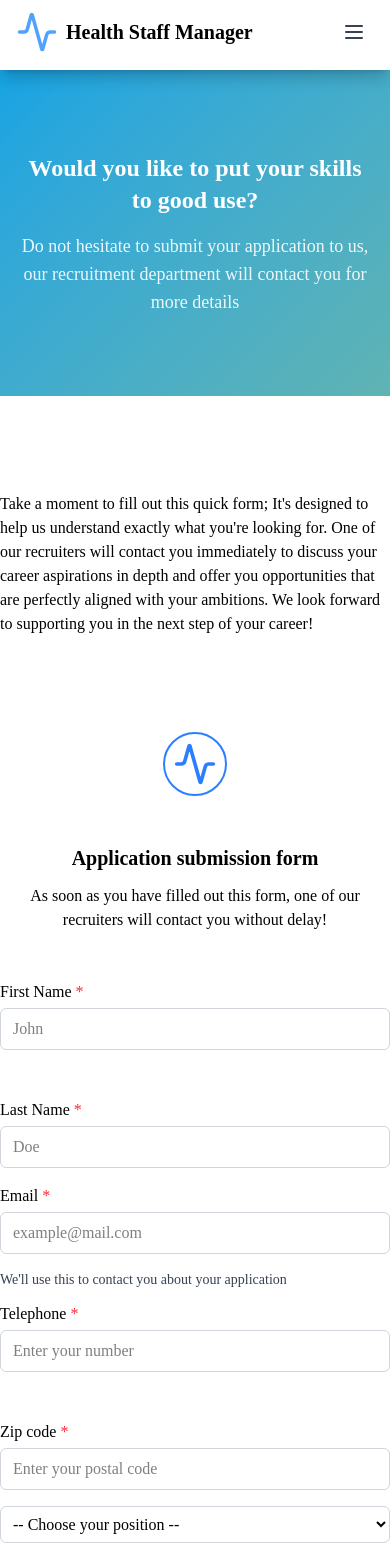
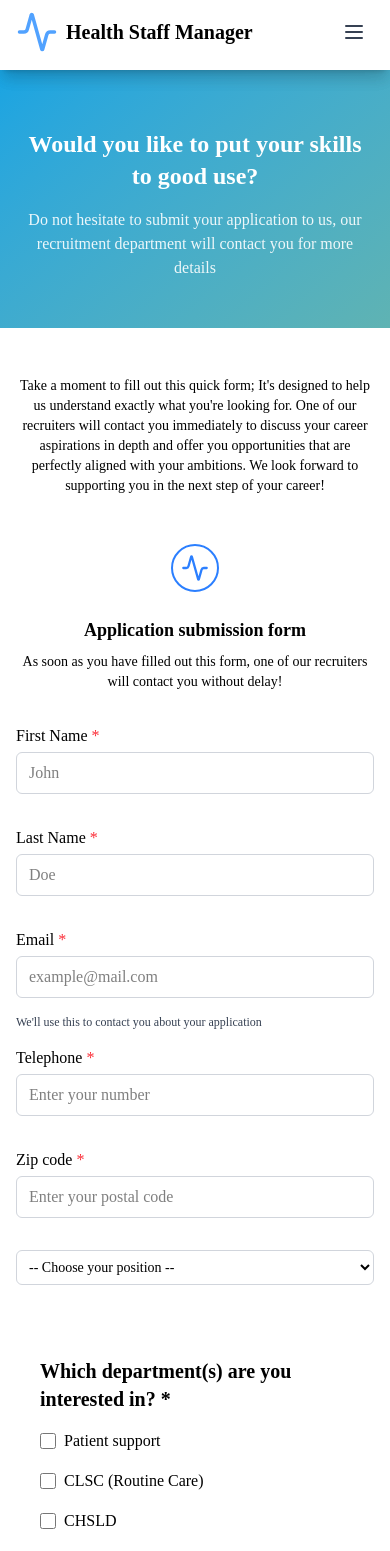
Before and after one commit to Interface-corporation/Heath_staff_management_fn-, a React (Vite) app: page /ApplyPage in a window 390 px wide. Shown: the top 1551 px of the page. Built offline with nearby package versions, Linux system fonts and the light colour scheme.

Commit message:
responsiveness fixed on apply now page

```diff
--- a/src/pages/landing/ApplyPage.jsx
+++ b/src/pages/landing/ApplyPage.jsx
@@ -5,6 +5,7 @@ import Navbar from "../../components/layout/Navbar";
 import Input from "../../components/common/Input";
 import DepartmentSelection from "../../components/layout/DepartmentSelection";
 import JobApplicationForm from "../../components/layout/JobApplicationForm ";
+
 import Button from "../../components/common/Button";
 import Footer from "../../components/layout/Footer";
 
@@ -17,6 +18,7 @@ const ApplyPage = () => {
     Zipcode: "",
     position: "",
   });
+
   const handleChange = (e) => {
     const { id, value } = e.target;
     setFormdata((prev) => ({
@@ -30,24 +32,27 @@ const ApplyPage = () => {
   };
 
   return (
-    <div className="min-h-screen flex flex-col ">
+    <div className="min-h-screen flex flex-col">
       <Navbar />
       <main className="flex-1">
-        <section className="text-white py-20 bg-gradient-to-br from-[#00A2E8] to-[#5FB3B3] pt-38">
+
+        <section className="text-white py-12 md:py-20 bg-gradient-to-br from-[#00A2E8] to-[#5FB3B3] pt-32 md:pt-38">
           <Container className="px-4 sm:px-6 lg:px-8 text-center">
-            <h1 className="text-2xl md:text-3xl font-bold mb-4">
+            <h1 className="text-2xl md:text-3xl lg:text-4xl font-bold mb-4">
               Would you like to put your skills to good use?
             </h1>
-            <p className="text-lg text-white/90 max-w-2xl mx-auto">
+            <p className="text-base md:text-lg text-white/90 max-w-2xl mx-auto">
               Do not hesitate to submit your application to us, our recruitment
               department will contact you for more details
             </p>
           </Container>
         </section>
-        <section>
+
+
+        <section className="pb-12 md:pb-16">
           <Container>
-            <div className="max-w-3xl mx-auto mt-24 text-start">
-              <p>
+            <div className="max-w-3xl mx-auto mt-12 md:mt-24 px-4 sm:px-6 text-center md:text-start">
+              <p className="text-sm md:text-base">
                 Take a moment to fill out this quick form; It's designed to help
                 us understand exactly what you're looking for. One of our
                 recruiters will contact you immediately to discuss your career
@@ -56,21 +61,25 @@ const ApplyPage = () => {
                 supporting you in the next step of your career!
               </p>
             </div>
-            <div className=" max-w-3xl mx-auto mt-24  flex flex-col justify-center items-center ">
-              <ActivityIcon className="h-16 w-16 border-2 border-blue-500 rounded-full p-2 text-blue-500" />
-              <h1 className="mt-12 text-xl font-bold">
+
+
+            <div className="max-w-3xl mx-auto mt-12 md:mt-24 px-4 sm:px-6 flex flex-col justify-center items-center">
+              <ActivityIcon className="h-12 w-12 md:h-16 md:w-16 border-2 border-blue-500 rounded-full p-2 text-blue-500" />
+              <h1 className="mt-6 md:mt-12 text-lg md:text-xl lg:text-2xl font-bold">
                 Application submission form
               </h1>
-              <div className="max-w-xl text-center mt-3">
-                <p>
+              <div className="max-w-xl text-center mt-2 md:mt-3">
+                <p className="text-sm md:text-base">
                   As soon as you have filled out this form, one of our
                   recruiters will contact you without delay!
                 </p>
               </div>
             </div>
-            <div className=" text-start mt-12">
-              <form onSubmit={handleSubmit} className="max-w-xl  mx-auto">
-                <div className="grid grid-cols-1 sm:grid-cols-2 gap-8">
+
+
+            <div className="mt-8 md:mt-12 px-4 sm:px-6">
+              <form onSubmit={handleSubmit} className="max-w-xl mx-auto">
+                <div className="grid grid-cols-1 sm:grid-cols-2 gap-4 md:gap-8">
                   <Input
                     label="First Name"
                     type="text"
@@ -91,6 +100,7 @@ const ApplyPage = () => {
                   />
                 </div>
 
+                <div className="mt-4 md:mt-6">
                   <Input
                     label="Email"
                     type="text"
@@ -100,10 +110,12 @@ const ApplyPage = () => {
                     placeholder="example@mail.com"
                     required
                   />
-                <p className="text-sm text-gray-700 mt-3 mb-3">
+                  <p className="text-xs md:text-sm text-gray-700 mt-1 md:mt-2 mb-2 md:mb-3">
                     We'll use this to contact you about your application
                   </p>
-                <div className="grid grid-cols-1 sm:grid-cols-2 gap-8">
+                </div>
+
+                <div className="grid grid-cols-1 sm:grid-cols-2 gap-4 md:gap-8 mt-4 md:mt-6">
                   <Input
                     label="Telephone"
                     type="number"
@@ -123,11 +135,13 @@ const ApplyPage = () => {
                     required
                   />
                 </div>
+
+                <div className="mt-4 md:mt-6">
                   <select
                     id="position"
                     value={formdata.position}
                     onChange={handleChange}
-                  className="w-full border border-gray-300 rounded-md p-2 focus:outline-none focus:ring-2 focus:ring-blue-300"
+                    className="w-full border border-gray-300 rounded-md p-2 text-sm md:text-base focus:outline-none focus:ring-2 focus:ring-blue-300"
                     required
                   >
                     <option value="">-- Choose your position --</option>
@@ -143,22 +157,27 @@ const ApplyPage = () => {
                     <option value="admin">Institutional Supervisor</option>
                     <option value="admin">Cleaning Attendant</option>
                   </select>
+                </div>
 
+                <div className="mt-4 md:mt-6">
                   <DepartmentSelection />
+                </div>
 
-                <JobApplicationForm/>
-                <div className="text-center ">
-                <Button className="px-5 py-3  bg-blue-500 rounded-lg  text-white">
-                  send
+                <div className="mt-4 md:mt-6">
+                 <JobApplicationForm />
+                </div>
+
+                <div className="text-center mt-6 md:mt-8">
+                  <Button className="px-4 py-2 md:px-5 md:py-3 bg-blue-500 rounded-lg text-white text-sm md:text-base">
+                    Send Application
                   </Button>
                 </div>
-
               </form>
             </div>
           </Container>
         </section>
       </main>
-      <Footer/>
+      <Footer />
     </div>
   );
 };
```
Lines whose indentation alone changed are shown as unchanged.
